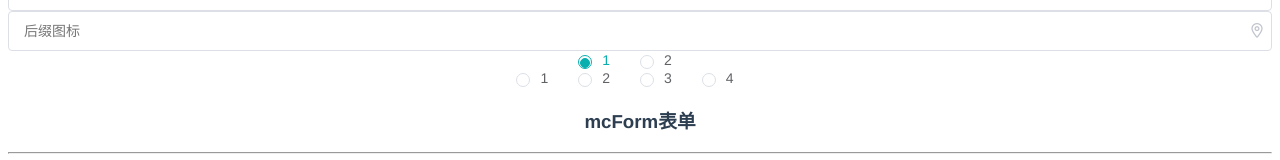
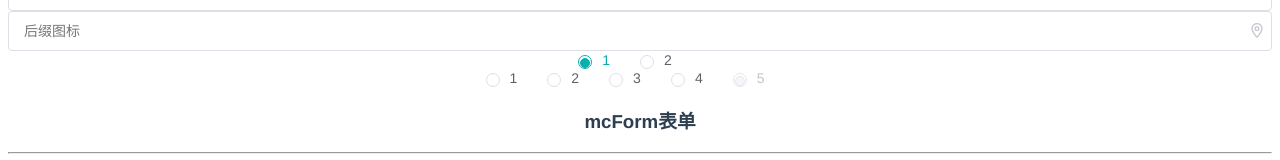
Before and after one commit to minchao920917/mch-ui, a Vue app: page / in a window 1280 px wide. Shown: the part 553-713 px from the top of the page. Built offline with nearby package versions, Linux system fonts and the light colour scheme.

Commit message:
测试radio的disabled功能

```diff
--- a/examples/components/formTest/formTest.vue
+++ b/examples/components/formTest/formTest.vue
@@ -86,6 +86,7 @@
     <mc-radio label="2">2</mc-radio>
     <mc-radio label="3">3</mc-radio>
     <mc-radio label="4">4</mc-radio>
+    <mc-radio label="5" disabled >5</mc-radio>
 </mc-radio-group>
 
 
@@ -164,7 +165,7 @@ export default {
       input7: "",
       input8: "",
       radio:"1",
-      radio1:"",
+      radio1:"5",
       ruleForm: {
         pass: "",
         checkPass: "",
--- a/packages/radio/src/radio.vue
+++ b/packages/radio/src/radio.vue
@@ -1,5 +1,8 @@
 <template>
-  <label class="mc-radio" :class="{ 'is-checked': label === model }">
+  <label
+    class="mc-radio"
+    :class="{ 'is-checked': label === model, 'is-disabled': isDisabled }"
+  >
     <span class="mc-radio__input">
       <span class="mc-radio__inner"></span>
       <!--真实的radio，被隐藏，去掉.mc-radio__original可以看到-->
@@ -9,6 +12,7 @@
         :value="label"
         class="mc-radio__original"
         type="radio"
+        :disabled="isDisabled"
       />
     </span>
     <span class="mc-radio__label">
@@ -48,6 +52,10 @@ export default {
       // 判断radio是否有group包裹
       return !!this.radioGroup; //强制转为布尔类型
     },
+
+    isDisabled(){
+        return this.disabled;
+    }
   },
   props: {
     label: {
@@ -61,6 +69,10 @@ export default {
       type: String,
       default: "",
     },
+    disabled:{
+        type:Boolean,
+        default:false
+    }
   },
 };
 </script>
@@ -128,7 +140,7 @@ export default {
 /*增加选中的样式*/
 .is-checked {
   .mc-radio__input {
-      border-color: $default;
+    border-color: $default;
     .mc-radio__inner {
       border-color: $default;
       background: $default;
@@ -137,13 +149,34 @@ export default {
       border: 1px solid $default;
       border-radius: 100%;
       padding: 2px;
-    //   &:after {
-    //     transform: translate(-50%, -50%) scale(0.8);
-    //   }
     }
   }
   .mc-radio__label {
     color: $default;
   }
 }
+/* 默认不可选中的样式*/
+.is-disabled {
+    cursor: not-allowed;
+  .mc-radio__input {
+    border-color: $disabledBdColor;
+  }
+  .mc-radio__label {
+    color: $disabledWdColor;
+  }
+}
+.is-disabled.is-checked {
+  .mc-radio__input {
+    .mc-radio__inner {
+      border-color: $disabledBdColor;
+      background: $disabledBgColor;
+      border: 1px solid $disabledBdColor;
+    }
+  }
+
+}
+
+
+
+
 </style>
```
Also changed, not shown: packages/checkbox/index.js (added), packages/checkbox/src/checkbox.vue (added), packages/checkboxGroup/index.js (added), packages/checkboxGroup/src/checkboxGroup.vue (added).
